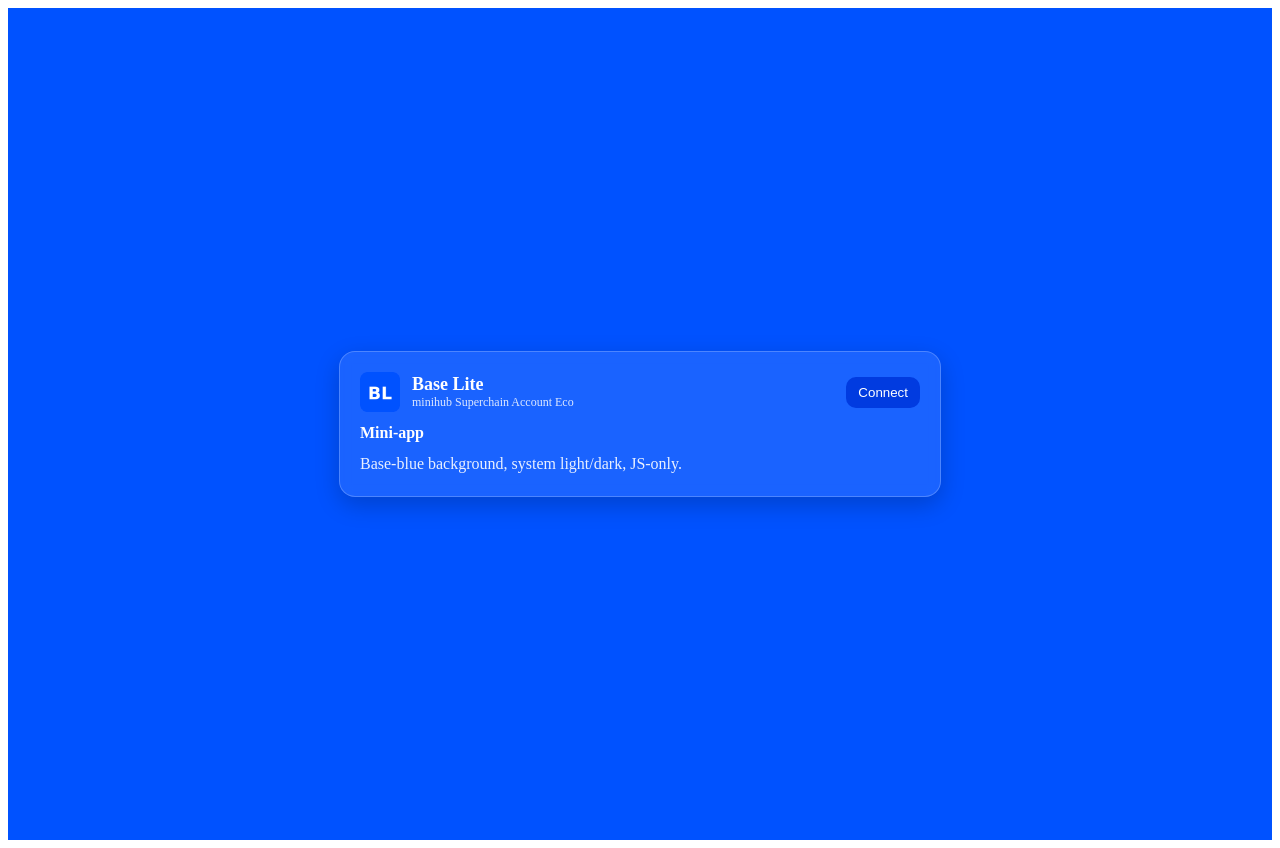
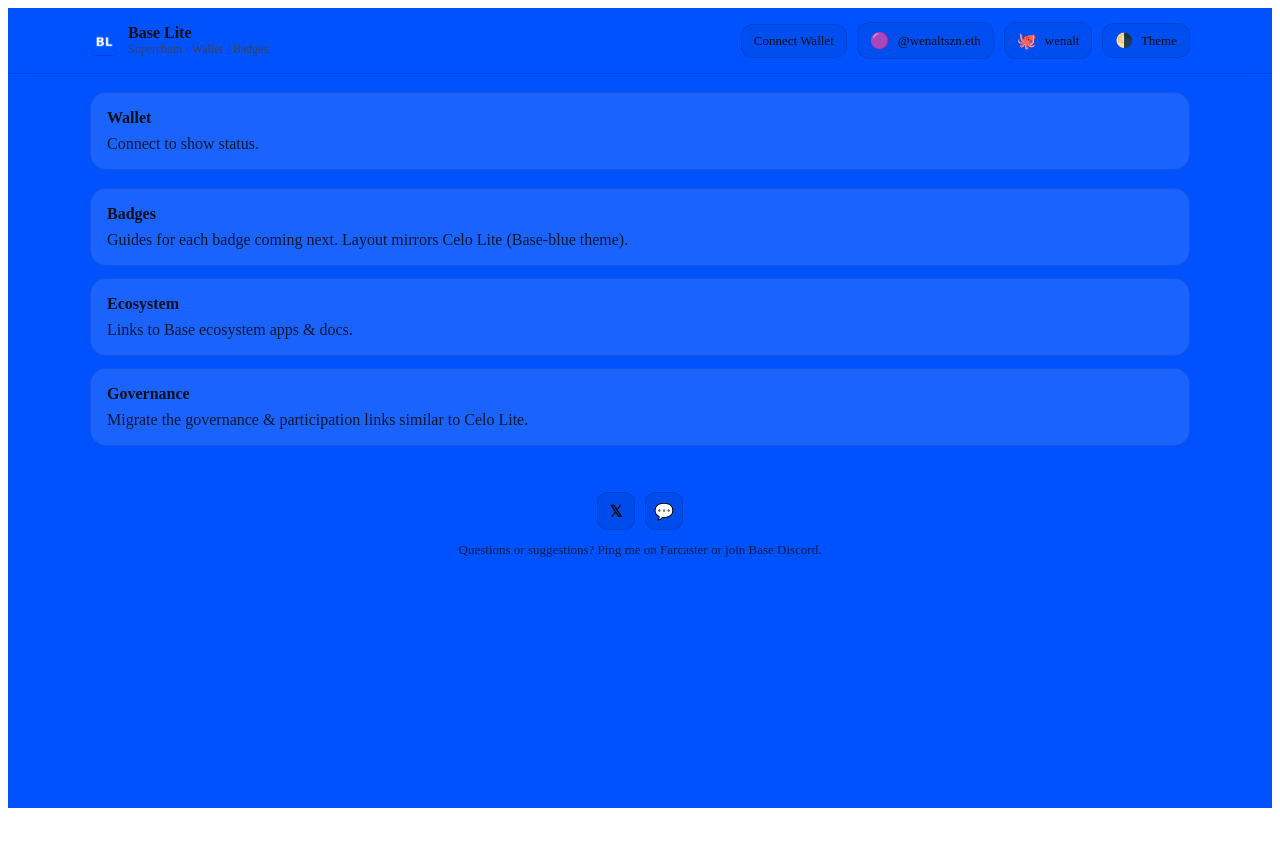
Before and after one commit to wenalt/base-lite, a Next.js app: page / in a window 1280 px wide. After the commit the page ends 816 px from the top, so only its background shows below. Built offline with nearby package versions, Linux system fonts and the light colour scheme; what wagmi would draw is missing.

Commit message:
Update index.js

```diff
--- a/pages/index.js
+++ b/pages/index.js
@@ -1,78 +1,76 @@
+// pages/index.js
 import { useEffect, useState } from 'react'
-import { appKit } from '../lib/appkit' // was '@/lib/appkit'
+import Header from '../components/Header'
+import Footer from '../components/Footer'
 
 export default function Home() {
   const [isDark, setIsDark] = useState(false)
 
   useEffect(() => {
-    const mq = window.matchMedia('(prefers-color-scheme: dark)')
-    const apply = () => setIsDark(mq.matches)
+    // read body dataset (toggle button writes it), then fallback to media query
+    const bodyTheme = document.body.dataset.theme
+    if (bodyTheme) setIsDark(bodyTheme === 'dark')
+    const mq = window.matchMedia?.('(prefers-color-scheme: dark)')
+    const apply = () => {
+      const t = document.body.dataset.theme || (mq?.matches ? 'dark' : 'light')
+      setIsDark(t === 'dark')
+    }
     apply()
-    mq.addEventListener?.('change', apply)
-    return () => mq.removeEventListener?.('change', apply)
+    const onChange = () => apply()
+    mq?.addEventListener?.('change', onChange)
+    return () => mq?.removeEventListener?.('change', onChange)
   }, [])
 
   const baseBlue = '#0052FF'
   const baseBlueDark = '#0B1B3B'
-  const textLight = '#FFFFFF'
-  const textDark = '#E6E8F0'
-  const cardBg = isDark ? 'rgba(255,255,255,0.06)' : 'rgba(255,255,255,0.10)'
-  const border = isDark ? 'rgba(255,255,255,0.12)' : 'rgba(255,255,255,0.22)'
+  const bg = isDark ? baseBlueDark : baseBlue
+  const text = isDark ? '#E6E8F0' : '#0E1116'
+  const panel = isDark ? 'rgba(255,255,255,0.06)' : 'rgba(255,255,255,0.10)'
+  const border = isDark ? 'rgba(255,255,255,0.14)' : 'rgba(0,0,0,0.12)'
+
+  const Card = ({ title, children }) => (
+    <div style={{
+      borderRadius: 16,
+      background: panel,
+      border: `1px solid ${border}`,
+      padding: 16
+    }}>
+      <div style={{ fontWeight: 700, marginBottom: 8 }}>{title}</div>
+      <div style={{ opacity: 0.9 }}>{children}</div>
+    </div>
+  )
 
   return (
-    <div
-      style={{
-        minHeight: '100vh',
-        background: isDark ? baseBlueDark : baseBlue,
-        color: isDark ? textDark : textLight,
-        display: 'flex',
-        alignItems: 'center',
-        justifyContent: 'center',
-        padding: 16
-      }}
-    >
-      <div
-        style={{
-          width: '100%',
-          maxWidth: 560,
-          borderRadius: 16,
-          padding: 20,
-          border: `1px solid ${border}`,
-          background: cardBg,
-          boxShadow: '0 8px 24px rgba(0,0,0,0.2)',
-          backdropFilter: 'blur(6px)'
-        }}
-      >
-        <header style={{ display: 'flex', alignItems: 'center', gap: 12, marginBottom: 12 }}>
-          <img src="/baseicon.png" alt="Base Lite" width={40} height={40} />
-          <div>
-            <div style={{ fontWeight: 700, fontSize: 18 }}>Base Lite</div>
-            <div style={{ opacity: 0.85, fontSize: 12 }}>minihub Superchain Account Eco</div>
-          </div>
-          <div style={{ marginLeft: 'auto' }}>
-            <button
-              onClick={() => appKit.open?.()}
-              style={{
-                padding: '8px 12px',
-                borderRadius: 10,
-                background: isDark ? '#1A4DFF' : '#013BE0',
-                color: '#fff',
-                border: 'none',
-                cursor: 'pointer'
-              }}
-            >
-              Connect
-            </button>
-          </div>
-        </header>
+    <div style={{
+      minHeight: '100vh',
+      background: bg,
+      color: text
+    }}>
+      <Header />
 
-        <main>
-          <div style={{ marginBottom: 10, fontWeight: 600 }}>Mini-app</div>
-          <div style={{ opacity: 0.9, lineHeight: 1.5 }}>
-            Base-blue background, system light/dark, JS-only.
-          </div>
-        </main>
-      </div>
+      <main style={{ maxWidth: 1100, margin: '18px auto 0', padding: '0 16px' }}>
+        {/* Wallet Section */}
+        <section style={{ margin: '14px 0 18px' }}>
+          <Card title="Wallet">
+            Connect to show status.
+          </Card>
+        </section>
+
+        {/* Badges Section (skeleton like Celo Lite) */}
+        <section style={{ display: 'grid', gridTemplateColumns: '1fr', gap: 12, marginBottom: 16 }}>
+          <Card title="Badges">
+            Guides for each badge coming next. Layout mirrors Celo Lite (Base-blue theme).
+          </Card>
+          <Card title="Ecosystem">
+            Links to Base ecosystem apps & docs.
+          </Card>
+          <Card title="Governance">
+            Migrate the governance & participation links similar to Celo Lite.
+          </Card>
+        </section>
+      </main>
+
+      <Footer />
     </div>
   )
 }
```
